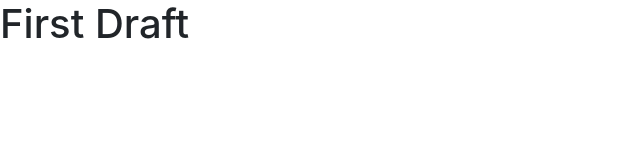
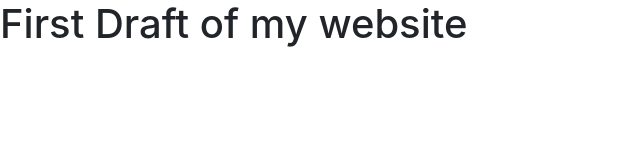
Before and after one commit to arezoojy/website, a plain HTML site: page index.html in a window 1280 px wide. Shown: the whole page, without its empty margins (0-640 px from the left). Drawn offline with nearby package versions, Linux system fonts and the light colour scheme.

Commit message:
updated h1

```diff
--- a/index.html
+++ b/index.html
@@ -11,6 +11,6 @@
     <title>Arezoo Vejdanparast</title>
   </head>
   <body>
-<h1> First Draft</h1>
+<h1> First Draft of my website</h1>
   </body>
 </html>
```
